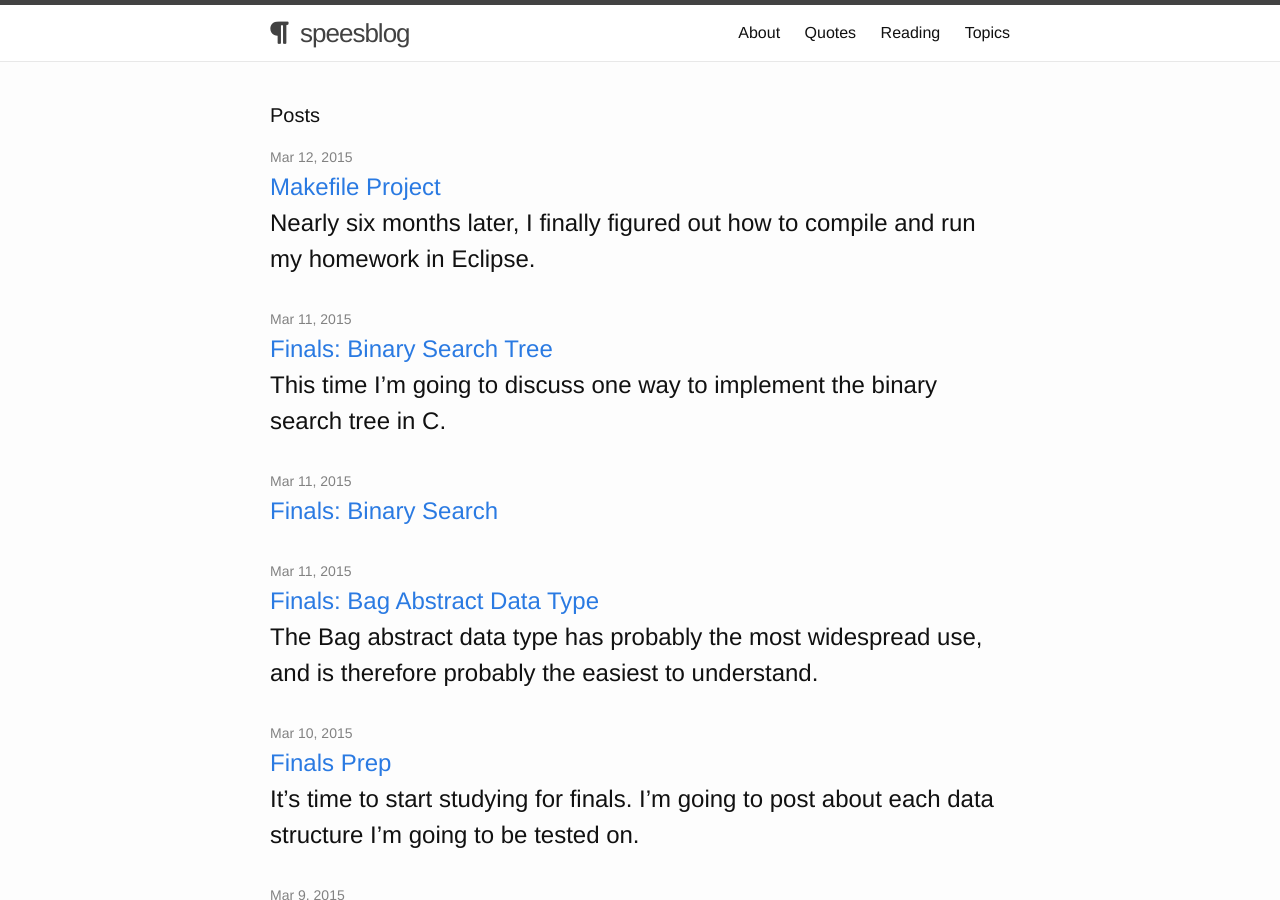
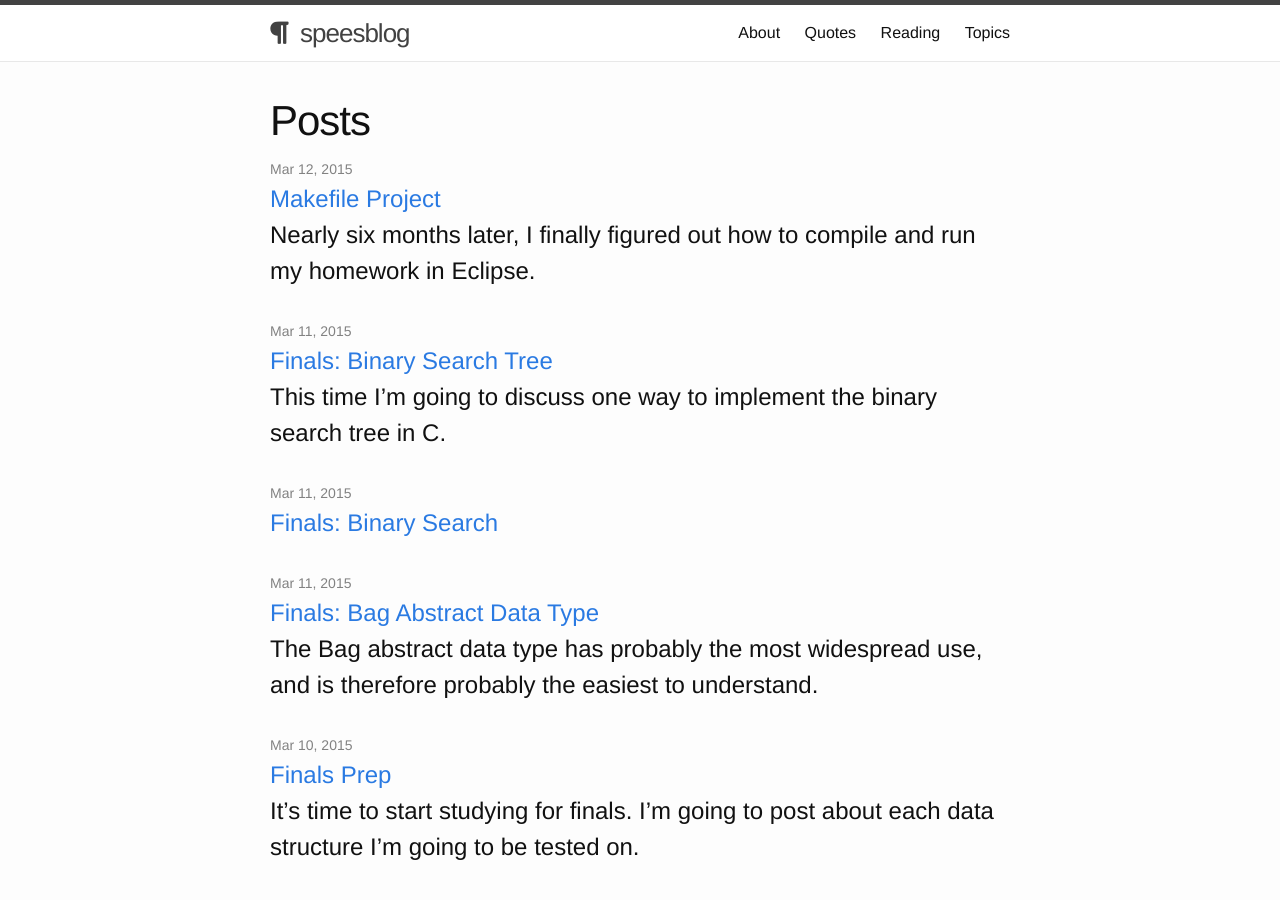
Before and after one commit to shelbyspees/speesblog, a Jekyll site: the page built from index.html, in a window 1280 px wide and 900 px high. Built offline with Jekyll 4.4.1, drawn with Linux system fonts in a browser that asks for light colours; nearby versions of some CDN libraries.

Commit message:
Fix header on main page

```diff
--- a/index.html
+++ b/index.html
@@ -4,7 +4,7 @@
 
 <div class="home">
 
-  <h1 class="page-heading">Posts</h1>
+  <h1 class="post-title">Posts</h1>
 
   <ul class="post-list">
     {% for post in site.posts %}
```
